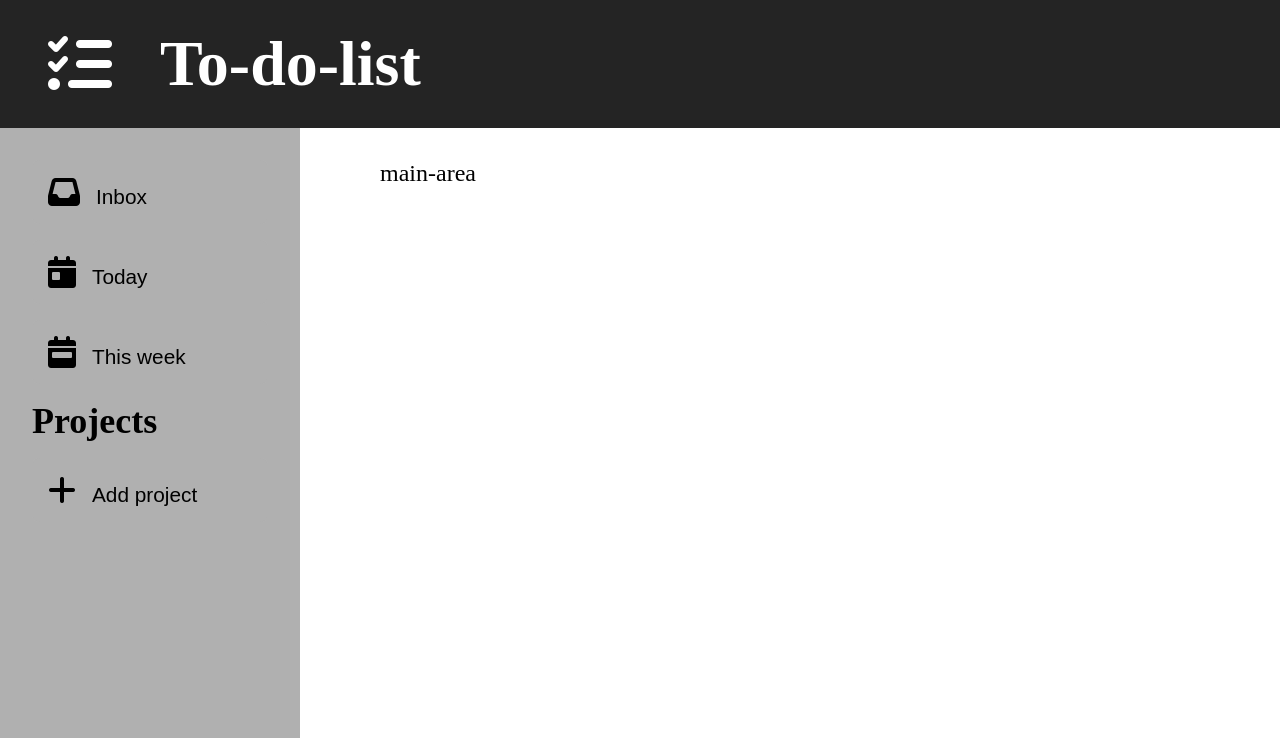
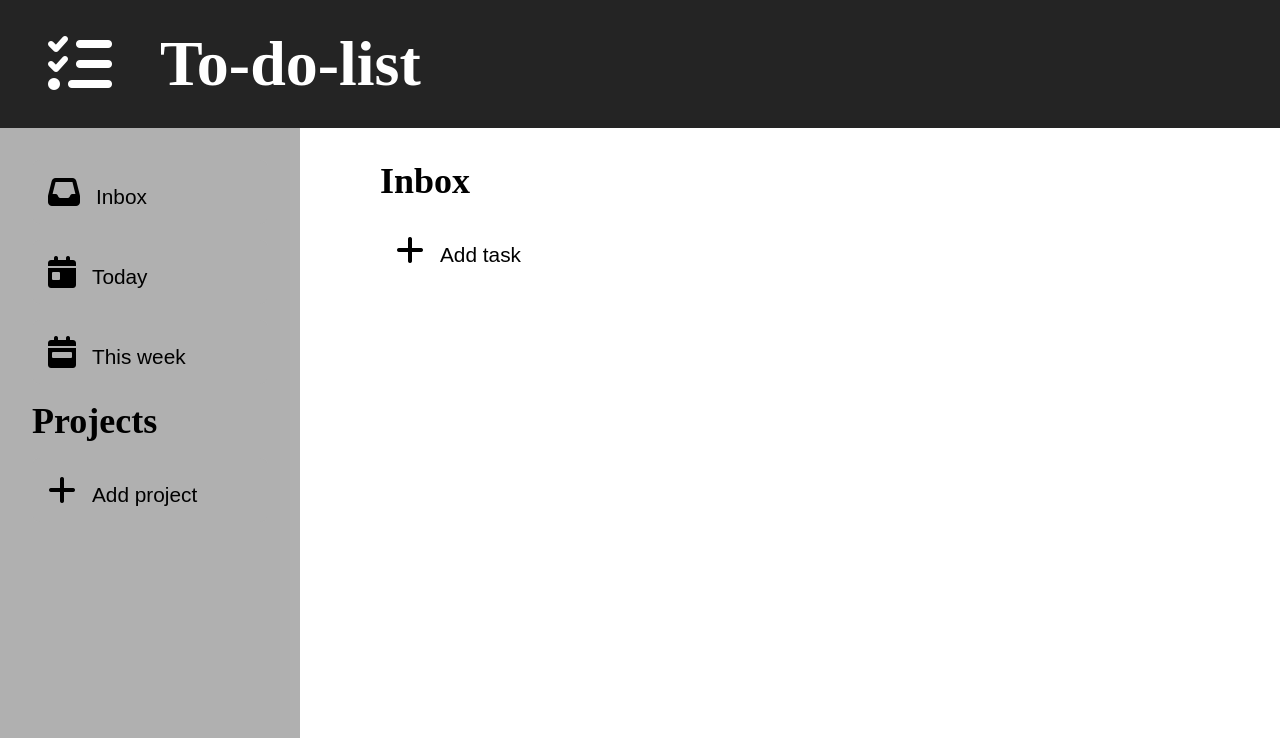
Before and after one commit to HasnatSN/to-do-list, a website: page dist/index.html in a window 1280 px wide. Shown: the top 738 px of the page. Drawn offline with Linux system fonts and the light colour scheme.

Commit message:
added "add task" button

```diff
--- a/dist/index.html
+++ b/dist/index.html
@@ -13,7 +13,9 @@
     <title>To-Do-List</title>
   </head>
   <body>
-    <header><h1><i class="fa-solid fa-list-check"></i>To-do-list</h1></header>
+    <header>
+      <h1><i class="fa-solid fa-list-check"></i>To-do-list</h1>
+    </header>
 
     <main>
       <nav>
@@ -23,8 +25,15 @@
         <h2>Projects</h2>
         <button><i class="fa-solid fa-plus"></i>Add project</button>
       </nav>
-      <div class="working-area">main-area</div>
+      <div class="working-area">
+        <h2>Inbox</h2>
+        <button class="add-task">
+          <i class="fa-solid fa-plus"></i>Add task
+        </button>
+      </div>
     </main>
-    <footer>Copyright © 2022 HSN <a href=""><i class="fa-brands fa-github"></i></a> </footer>
+    <footer>
+      Copyright © 2022 HSN <a href=""><i class="fa-brands fa-github"></i></a>
+    </footer>
   </body>
 </html>
--- a/dist/style.css
+++ b/dist/style.css
@@ -6,7 +6,7 @@
 
 body {
   display: flex;
-    height: 100vh;
+  min-height: 100vh;
   flex-direction: column;
 }
 
@@ -33,6 +33,7 @@ main {
   flex: 1;
   height: 100%;
   display: flex;
+  width: 100vw;
 }
 
 nav {
@@ -43,6 +44,21 @@ nav {
   display: flex;
   flex-direction: column;
   gap: 1rem;
+}
+
+.working-area {
+  flex: 1;
+  display: flex;
+  flex-direction: column;
+  gap: 1rem;
+}
+
+.add-task {
+  background-color: white;
+}
+
+.add-task:hover {
+  background-color: rgb(199, 199, 199);
 }
 
 button {
```
Lines whose indentation alone changed are shown as unchanged.
